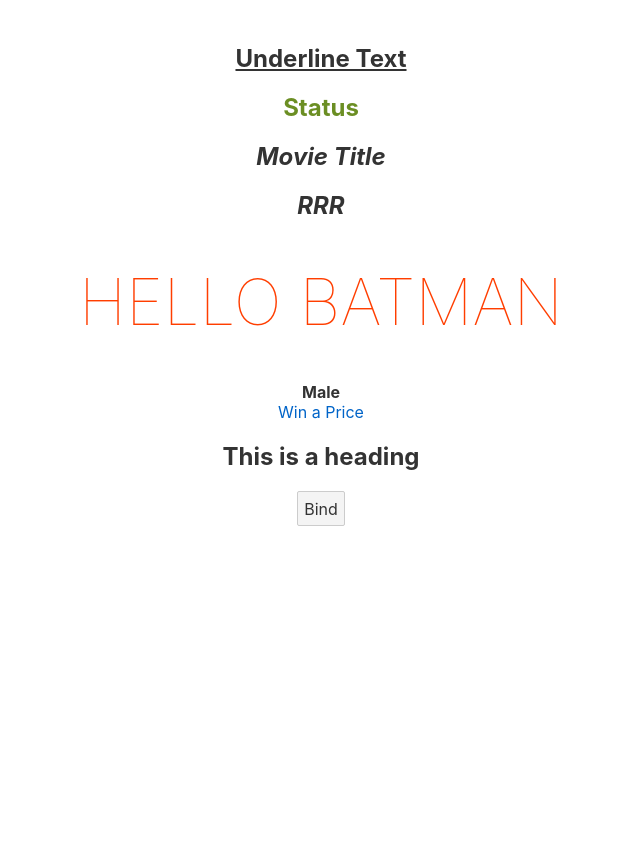
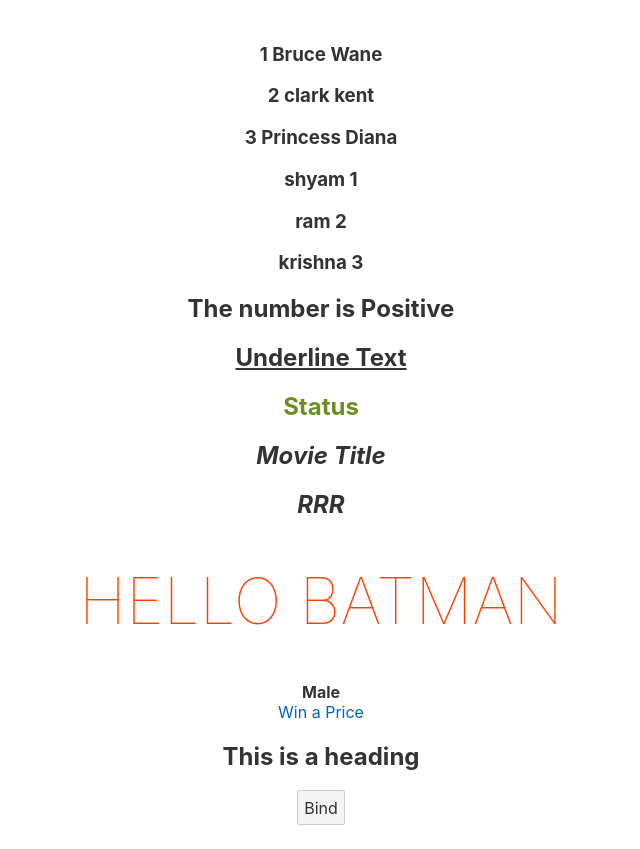
Before and after one commit to PratikPatil3235/svelte.js-basics, a Svelte app: page / in a window 1280 px wide. Shown: the whole page, without its empty margins (319-959 px from the left). Before the commit the page ends 800 px from the top, so only its background shows below. Built offline with nearby package versions, Linux system fonts and the light colour scheme.

Commit message:
commit made

```diff
--- a/src/App.svelte
+++ b/src/App.svelte
@@ -1,4 +1,15 @@
 <script>
+
+  const num=10;
+
+  const names=["shyam",'ram','krishna'];
+
+  const fullNames=[
+    {firstName:"Bruce", lastName:"Wane"},
+    {firstName:"clark", lastName:"kent"},
+    {firstName:"Princess", lastName:"Diana"}
+  ]
+
   const name = "Batman";
   const gender = "<b>Male</b>";
   const hack = `<a href="#" onclick="alert('You have been hacked!')">Win a Price</a?`;
@@ -9,6 +20,26 @@
 </script>
 
 <main>
+
+  {#each fullNames as name, index}
+    <h3>{index+1} { name.firstName} {name.lastName}</h3>
+  {/each}
+
+  {#each names as name, index}
+    <h3>{name} {index +1 }</h3>
+  {/each}
+
+  {#if num===0}
+  <h2>The Number is Zero</h2>
+  {:else if num<0}
+  <h2>The number is Negative</h2>
+   {:else if num>0}
+  <h2>The number is Positive</h2>
+  {:else}
+  <h2>Not a numbe</h2>
+  {/if}
+
+
   <h2 class="undeline">Underline Text</h2>
   <h2 class={status}>Status</h2>
   <h2 class={promoted ? "promoted" : ""}>Movie Title</h2>
```
